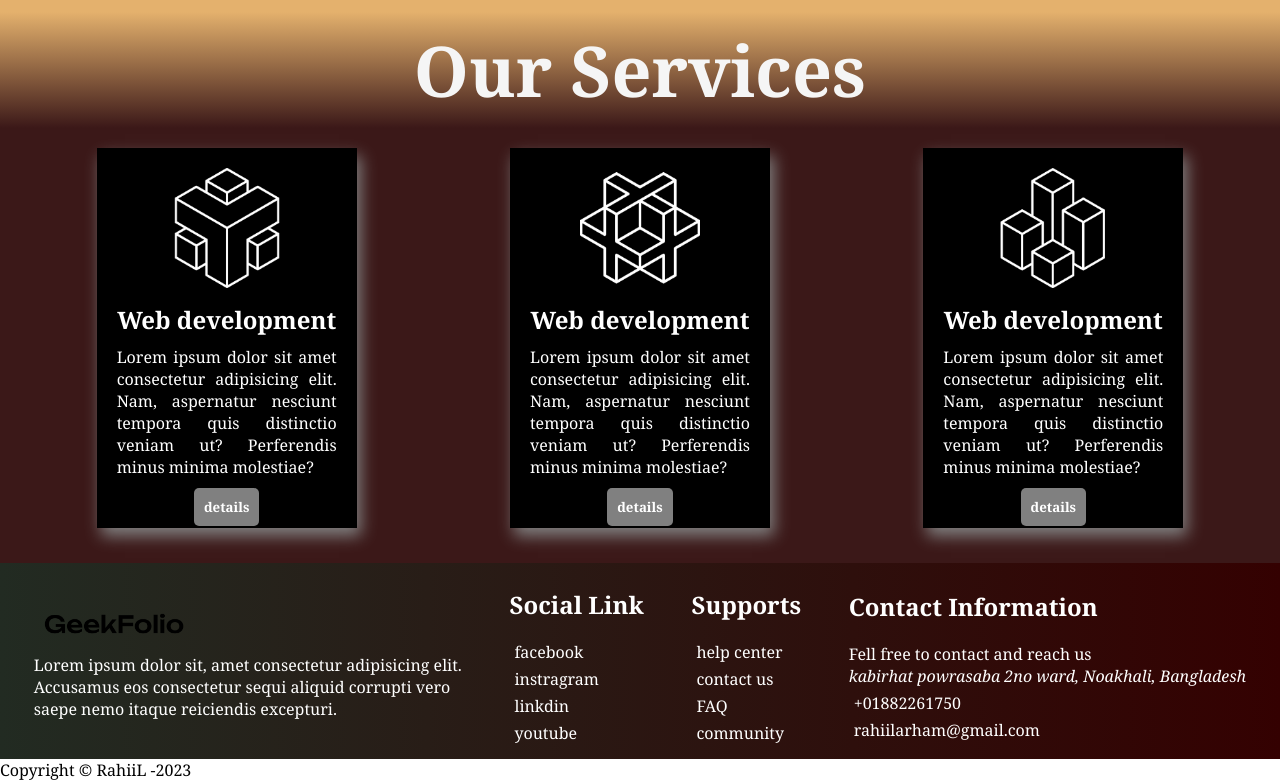
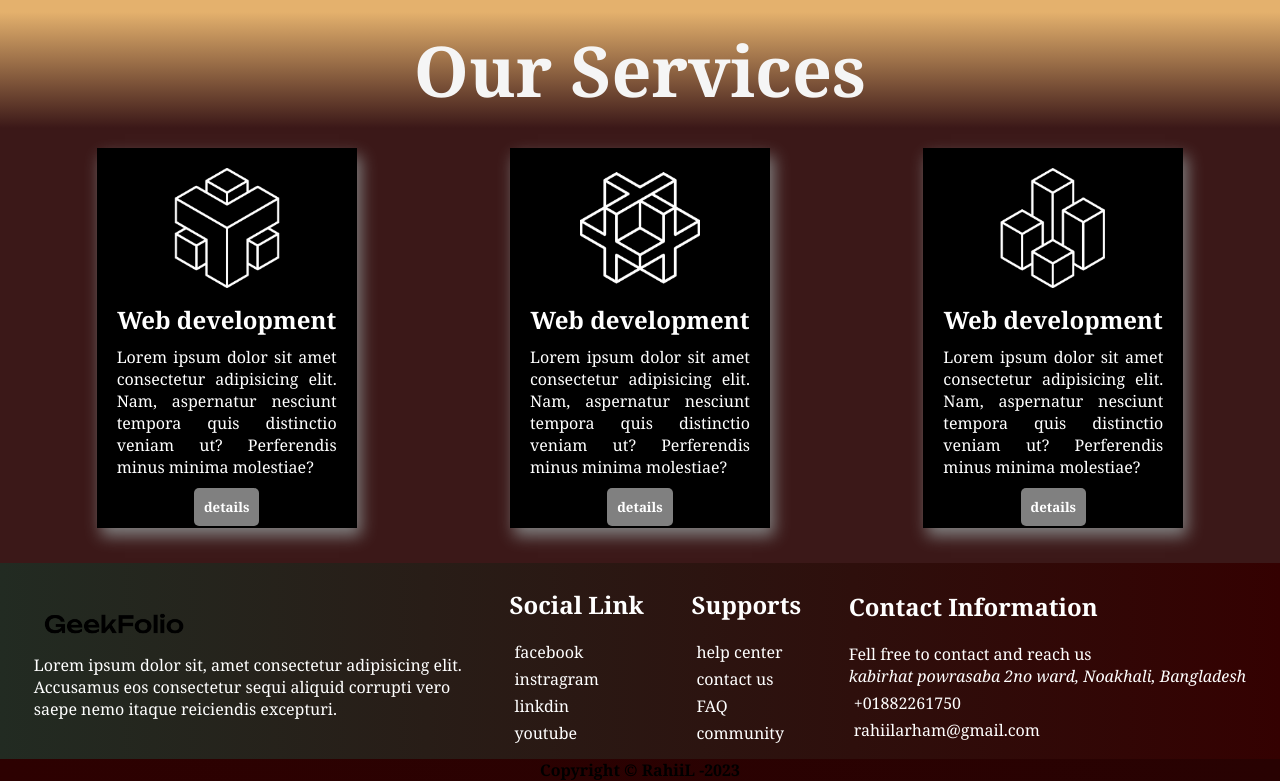
Before and after one commit to Kj-RahiL/a-new-projects, a plain HTML site: page index.html in a window 1280 px wide. Shown: the part 1368-2149 px from the top of the page. Drawn offline with Linux system fonts and the light colour scheme.

Commit message:
copyright claim

```diff
--- a/index.html
+++ b/index.html
@@ -111,7 +111,7 @@
             <a href="#">rahiilarham@gmail.com</a>
         </div>
     </div>
-<p>Copyright &copy; RahiiL -2023</p>
+<p class="dhur">Copyright &copy; RahiiL -2023</p>
 
 </footer>
 </body>
--- a/style.css
+++ b/style.css
@@ -171,3 +171,8 @@ li:hover{
     display: block;
     margin: 5px;
 }
+.dhur{
+    text-align: center;
+    background: linear-gradient(60deg, rgb(45,1,1),rgb(40,2,2));
+    font-weight: bold;
+}
```
